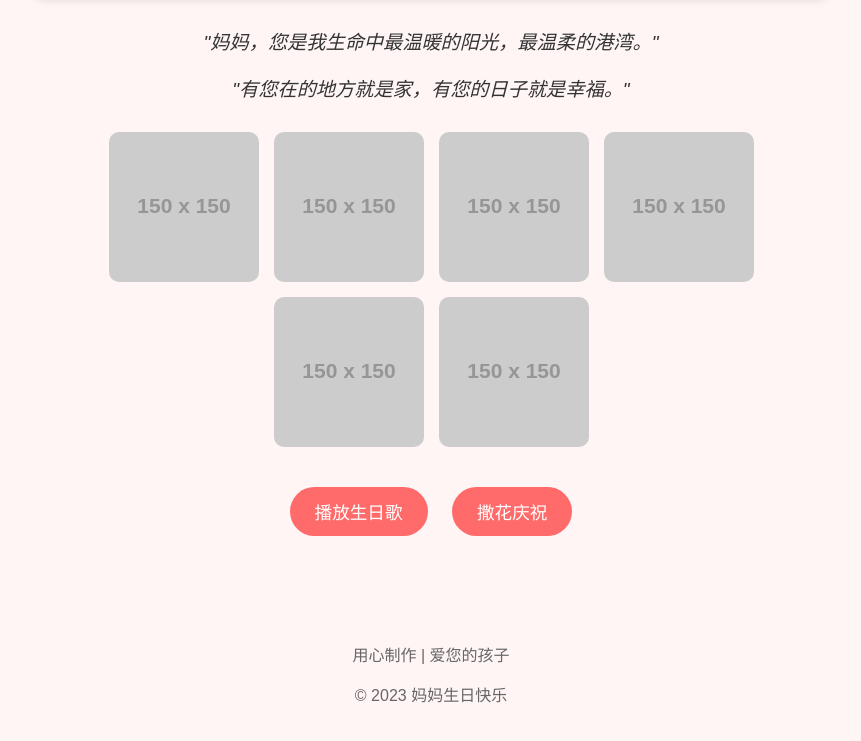
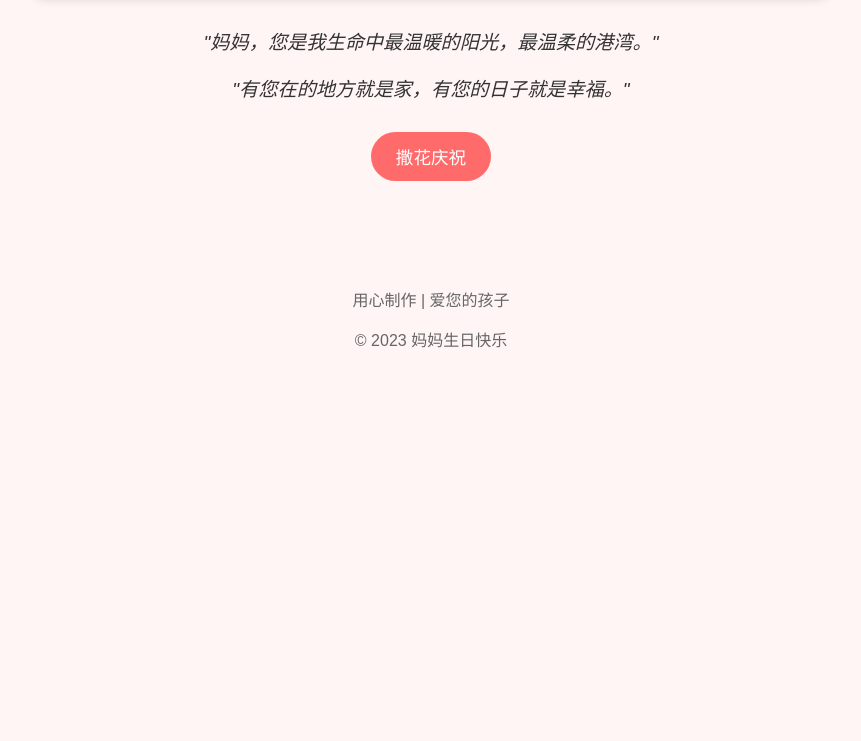
Before and after one commit to p1t1r-prog/happy-birthday-mom-2025, a plain HTML site: page index.html in a window 1280 px wide. Shown: the part 561-1302 px from the top of the page, without its empty margins (209-1070 px from the left). After the commit the page ends 948 px from the top, so only its background shows below. Drawn offline with Linux system fonts and the light colour scheme; placeholder pictures from the web are drawn by us.

Commit message:
Update index.html

```diff
--- a/index.html
+++ b/index.html
@@ -151,17 +151,9 @@
             <p>"有您在的地方就是家，有您的日子就是幸福。"</p>
         </div>
 
-        <div class="gallery">
-            <!-- 这里可以替换成你和妈妈的照片 -->
-            <img src="https://via.placeholder.com/150?text=妈妈+照片1" alt="妈妈的照片">
-            <img src="https://via.placeholder.com/150?text=妈妈+照片2" alt="妈妈的照片">
-            <img src="https://via.placeholder.com/150?text=妈妈+照片3" alt="妈妈的照片">
-            <img src="https://via.placeholder.com/150?text=妈妈+照片4" alt="妈妈的照片">
-            <img src="https://via.placeholder.com/150?text=合影1" alt="和妈妈的合影">
-            <img src="https://via.placeholder.com/150?text=合影2" alt="和妈妈的合影">
-        </div>
 
-        <button id="music-btn">播放生日歌</button>
+
+
         <button id="confetti-btn">撒花庆祝</button>
 
         <audio id="birthday-song" src="https://www.soundhelix.com/examples/mp3/SoundHelix-Song-1.mp3" loop></audio>
```
